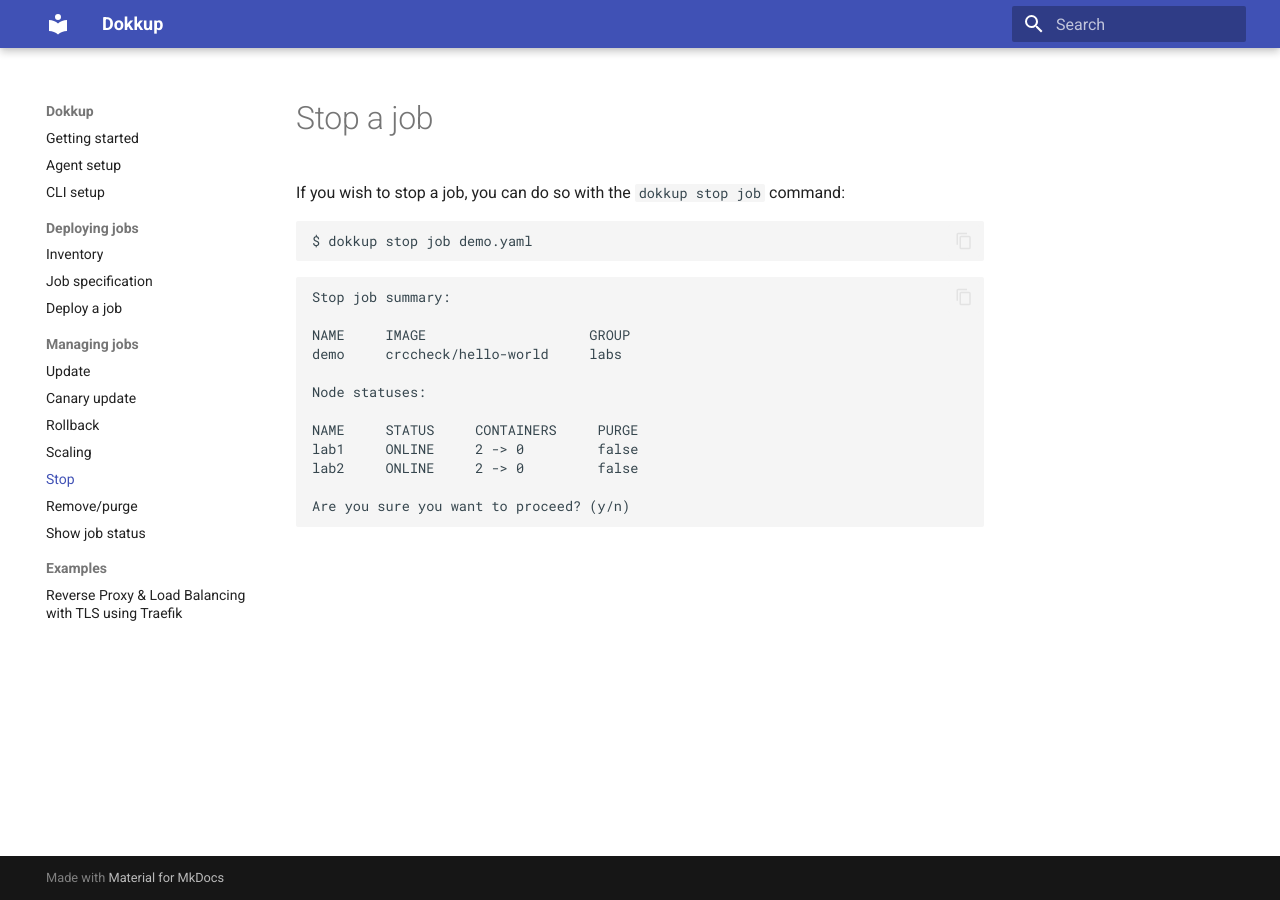
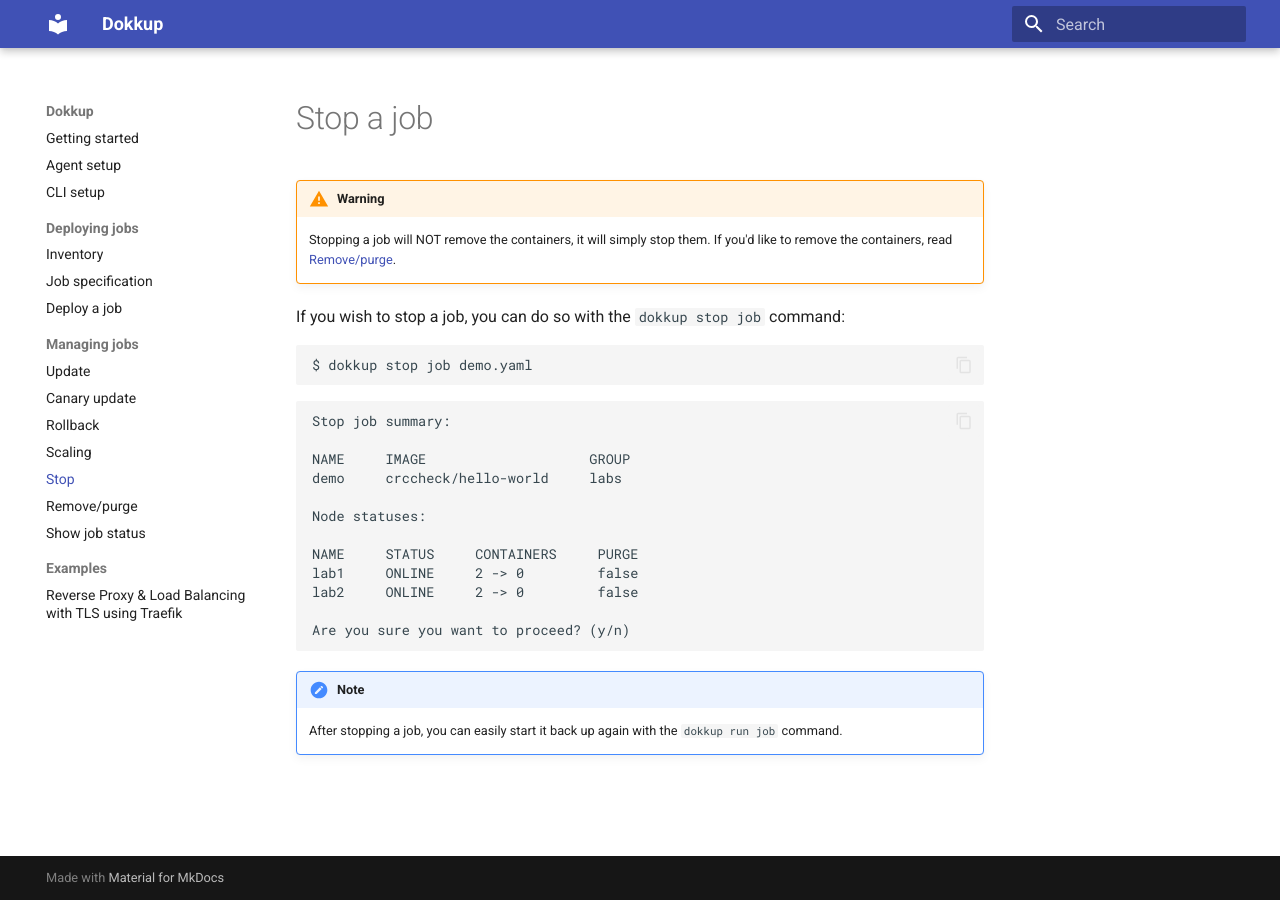
Before and after one commit to XiovV/dokkup, an MkDocs documentation site: the page built from docs/managing_jobs/stop.md, in a window 1280 px wide. Built offline with MkDocs 1.6.1 and Material for MkDocs 9.7.7, drawn with Linux system fonts in a browser that asks for light colours.

Commit message:
docs(mkdocs): complete stop job docs

````diff
--- a/docs/managing_jobs/stop.md
+++ b/docs/managing_jobs/stop.md
@@ -1,4 +1,7 @@
 # Stop a job
+!!! warning
+    Stopping a job will NOT remove the containers, it will simply stop them. If you'd like to remove the containers, read [Remove/purge](remove.md).
+
 If you wish to stop a job, you can do so with the `dokkup stop job` command:
 ```shell
 $ dokkup stop job demo.yaml
@@ -17,3 +20,6 @@
 
 Are you sure you want to proceed? (y/n)
 ```
+
+!!! note
+    After stopping a job, you can easily start it back up again with the `dokkup run job` command.
````
